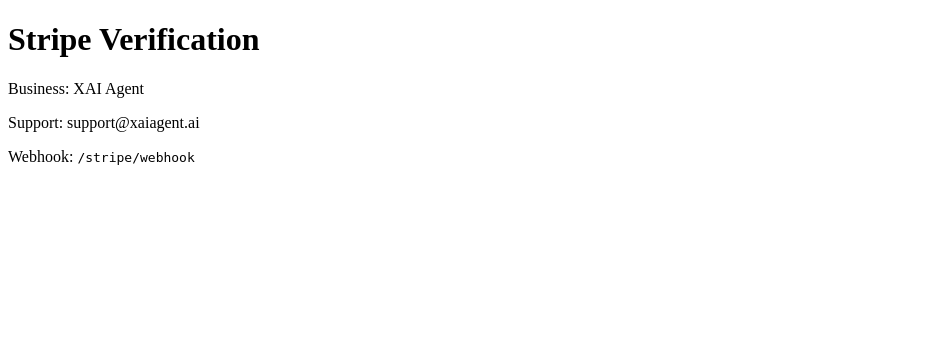
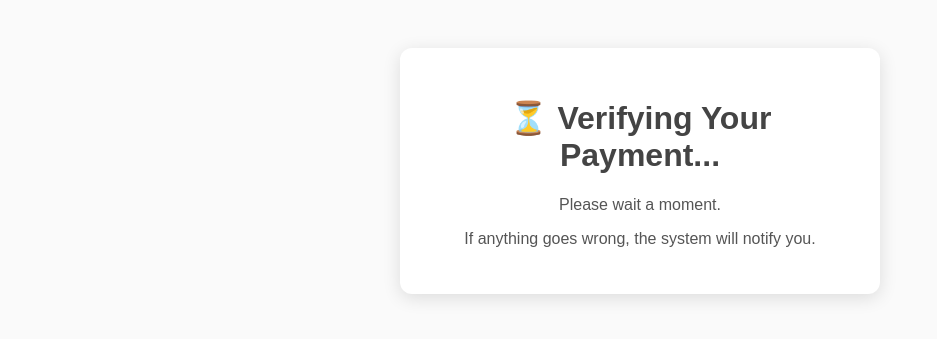
Before and after one commit to imihus81-lgtm/payments_stripe, a Flask app: template templates/verify.html in a window 1280 px wide. Shown: the top 339 px of the page, without its empty margins (0-937 px from the left). Run offline with Flask 3, Linux system fonts and the light colour scheme; the template is opened without the code that fills it, so the values that code supplies are empty; parts of the project's set-up code (start-up, migrations or seed data) failed here and were passed over.

Commit message:
Revamp Stripe verification page layout and style

```diff
--- a/templates/verify.html
+++ b/templates/verify.html
@@ -1,6 +1,40 @@
-<!doctype html><meta charset="utf-8">
-<title>Stripe Verification</title>
-<h1>Stripe Verification</h1>
-<p>Business: XAI Agent</p>
-<p>Support: support@xaiagent.ai</p>
-<p>Webhook: <code>/stripe/webhook</code></p>
+<!DOCTYPE html>
+<html lang="en">
+<head>
+    <meta charset="UTF-8">
+    <title>Verifying Payment – XAI Agent</title>
+    <meta name="viewport" content="width=device-width, initial-scale=1">
+
+    <style>
+        body {
+            text-align: center;
+            padding: 40px;
+            background: #fafafa;
+            font-family: Arial;
+        }
+        .box {
+            background: white;
+            padding: 30px;
+            border-radius: 12px;
+            max-width: 420px;
+            margin: auto;
+            box-shadow: 0 4px 18px rgba(0,0,0,0.12);
+        }
+        h1 {
+            color: #444;
+        }
+        p {
+            color: #555;
+        }
+    </style>
+</head>
+<body>
+
+<div class="box">
+    <h1>⏳ Verifying Your Payment...</h1>
+    <p>Please wait a moment.</p>
+    <p>If anything goes wrong, the system will notify you.</p>
+</div>
+
+</body>
+</html>
```
